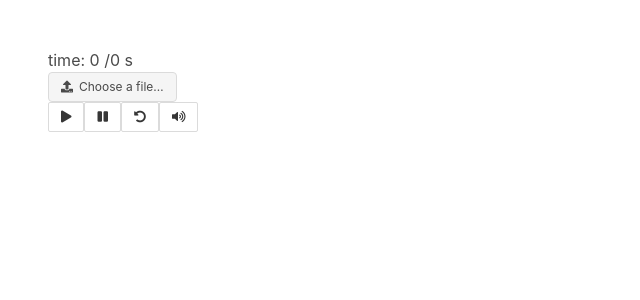
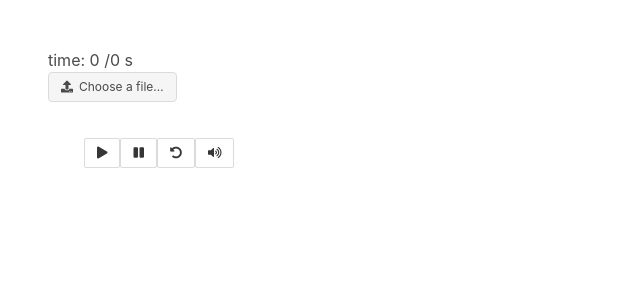
Before and after one commit to guillaumeAder1/audioVisual, a React (Create React App) app: page / in a window 1280 px wide. Shown: the top 300 px of the page, without its empty margins (0-640 px from the left). Built offline with nearby package versions, Linux system fonts and the light colour scheme.

Commit message:
add button component

```diff
--- /dev/null
+++ b/src/component/button.js
@@ -0,0 +1,14 @@
+import React from 'react'
+
+const Button = (props) => {
+    let border = "0px solid red"
+    const isClicked = () => {
+
+        props.action()
+    }
+    return (
+        <button className="button is-small" onClick={isClicked}><i className={props.icon}></i></button>
+    );
+}
+
+export default Button;
--- a/src/component/main.js
+++ b/src/component/main.js
@@ -3,6 +3,7 @@ import TrackDetails from './trackdetails'
 import Fader from './fader'
 import Canvas from './canvas'
 import Fileloader from './fileloader'
+import Button from './button'
 //https://stackoverflow.com/questions/22073716/create-a-waveform-of-the-full-track-with-web-audio-api
 //https://wavesurfer-js.org/examples/
 // REVERBE LIB = https://github.com/mmckegg/soundbank-reverb/blob/master/index.js
@@ -156,10 +157,17 @@ class Main extends React.Component {
                     <div className="column is-2">
                         <TrackDetails total={this.state.duration} current={this.state.curtime} />
                         <Fileloader callback={this.audioSelected} />
-                        <button className="button is-small" onClick={this.play}><i className="fas fa-play"></i></button>
+                        <Section>
+                            <Button action={this.play} icon="fas fa-play" />
+                            <Button icon="fas fa-pause" />
+                            <Button action={this.loop} icon="fas fa-undo-alt" />
+                            <Button icon="fas fa-volume-up" />
+
+                        </Section>
+                        {/* <button className="button is-small" onClick={this.play}><i className="fas fa-play"></i></button>
                         <button className="button is-small" ><i className="fas fa-pause"></i></button>
                         <button className="button is-small" onClick={this.loop}><i className="fas fa-undo-alt"></i></button>
-                        <button className="button is-small" ><i className="fas fa-volume-up"></i></button>
+                        <button className="button is-small" ><i className="fas fa-volume-up"></i></button> */}
                     </div>
                     <div className="column is-10">
                         <Canvas buffer={this.state.buffer} />
```
